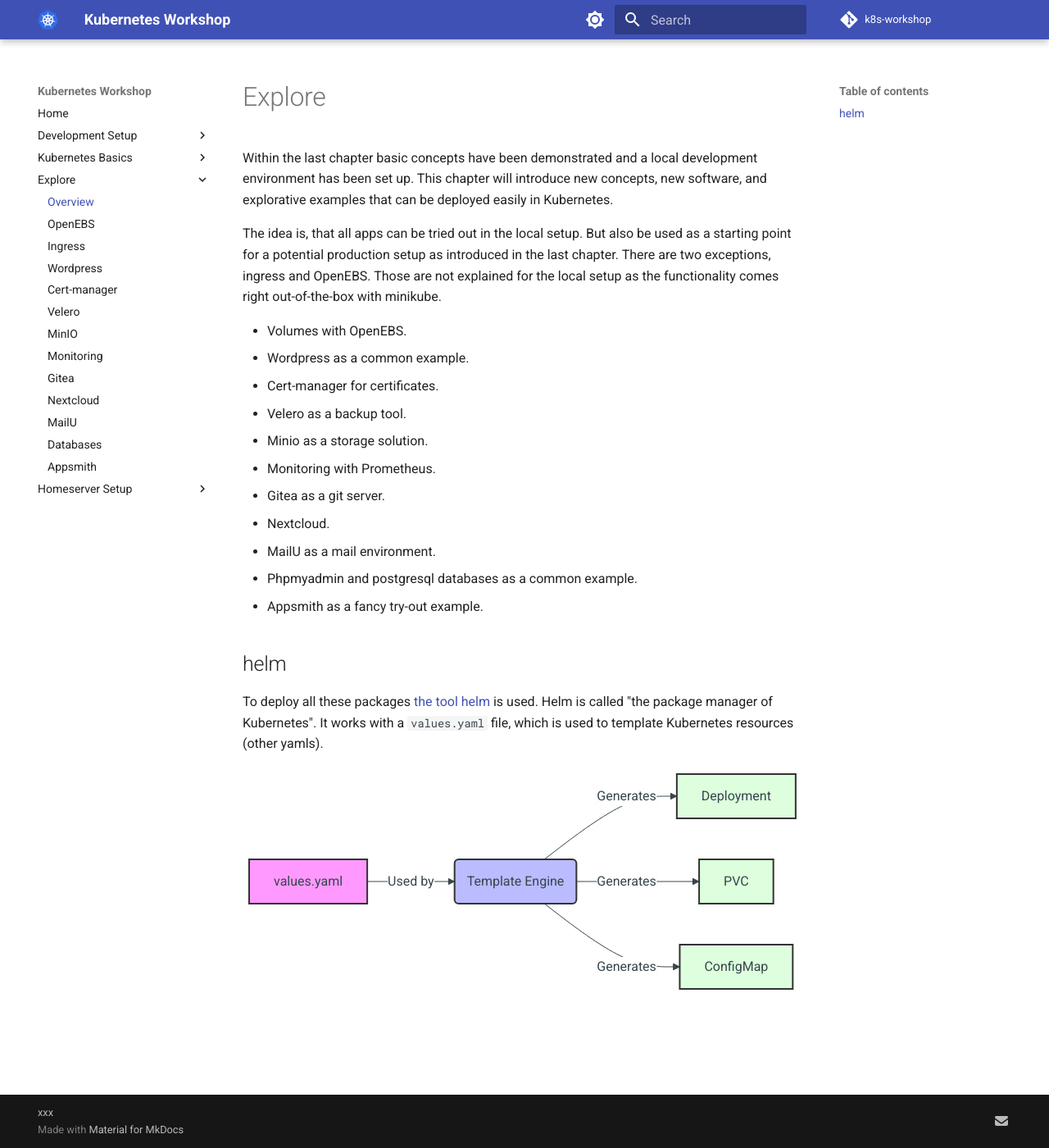
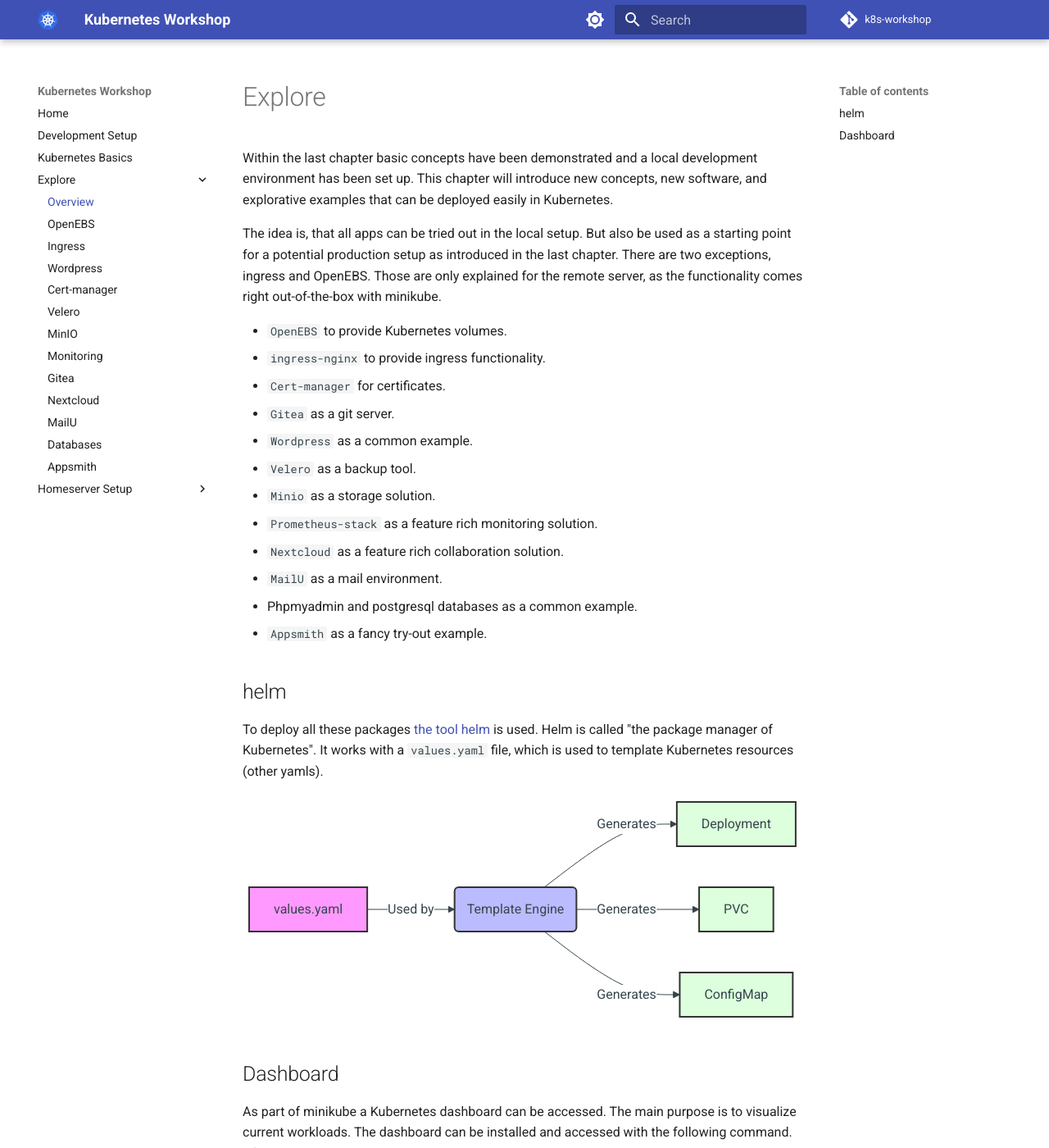
Before and after one commit to iptizer/k8s-workshop, an MkDocs documentation site: the page built from docs/explore/overview.md, in a window 1280 px wide and 1400 px high. Shown: the whole window at 82% size. Built offline with MkDocs 1.6.1 and Material for MkDocs 9.7.7, drawn with Linux system fonts in a browser that asks for light colours; comment, search, counter and statistics services are not loaded; some of the changed text lies outside the part shown.

Commit message:
Restructuting docs

````diff
--- a/docs/explore/overview.md
+++ b/docs/explore/overview.md
@@ -2,19 +2,21 @@
 
 Within the last chapter basic concepts have been demonstrated and a local development environment has been set up. This chapter will introduce new concepts, new software, and explorative examples that can be deployed easily in Kubernetes.
 
-The idea is, that all apps can be tried out in the local setup. But also be used as a starting point for a potential production setup as introduced in the last chapter. There are two exceptions, ingress and OpenEBS. Those are not explained for the local setup as the functionality comes right out-of-the-box with minikube.
+The idea is, that all apps can be tried out in the local setup. But also be used as a starting point for a potential production setup as introduced in the last chapter. There are two exceptions, ingress and OpenEBS. Those are only explained for the remote server, as the functionality comes right out-of-the-box with minikube.
 
-* Volumes with OpenEBS.
-* Wordpress as a common example.
-* Cert-manager for certificates.
-* Velero as a backup tool.
-* Minio as a storage solution.
-* Monitoring with Prometheus.
-* Gitea as a git server.
-* Nextcloud.
-* MailU as a mail environment.
+* `OpenEBS` to provide Kubernetes volumes.
+* `ingress-nginx` to provide ingress functionality.
+* `Cert-manager` for certificates.
+
+* `Gitea` as a git server.
+* `Wordpress` as a common example.
+* `Velero` as a backup tool.
+* `Minio` as a storage solution.
+* `Prometheus-stack` as a feature rich monitoring solution.
+* `Nextcloud` as a feature rich collaboration solution.
+* `MailU` as a mail environment.
 * Phpmyadmin and postgresql databases as a common example.
-* Appsmith as a fancy try-out example.
+* `Appsmith` as a fancy try-out example.
 
 ## helm
 
@@ -33,3 +35,11 @@ graph LR;
     style D fill:#dfd,stroke:#333,stroke-width:2px
     style E fill:#dfd,stroke:#333,stroke-width:2px
 ```
+
+## Dashboard
+
+As part of minikube a Kubernetes dashboard can be accessed. The main purpose is to visualize current workloads. The dashboard can be installed and accessed with the following command. After the dashboard is up and running, the browser will be opened automatically.
+
+```sh
+minikube dashboard
+```
--- a/mkdocs.yml
+++ b/mkdocs.yml
@@ -56,10 +56,8 @@ repo_name: "k8s-workshop"
 repo_url: "https://github.com/iptizer/k8s-workshop"
 nav:
   - Home: index.md
-  - Development Setup:
-    - Overview: setup/overview.md
-  - Kubernetes Basics:
-    - Overview: basics/overview.md
+  - Development Setup: setup.md
+  - Kubernetes Basics: basics.md
   - Explore:
     - Overview: explore/overview.md
     - OpenEBS: explore/openebs.md
````
Also changed, not shown: docs/basics.md (renamed from docs/basics/overview.md), docs/setup.md (renamed from docs/setup/overview.md).
